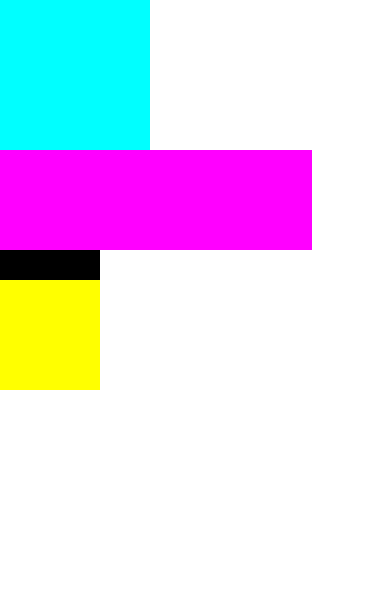
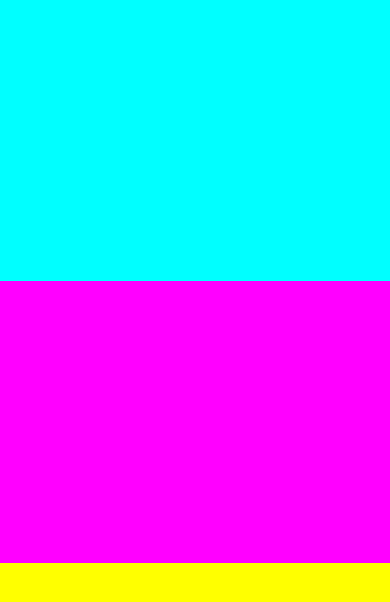
Before and after one commit to Faris-Ihsan/FlexBox, a React Native app: screen / in a window 390 px wide. Shown: the top 602 px of the page. Built offline with nearby package versions, Linux system fonts and the light colour scheme.

Commit message:
86. Flexible Größe mit flex bestimmen

```diff
--- a/App.js
+++ b/App.js
@@ -5,29 +5,25 @@
     <View style={styles.container}>
       <View style={styles.box1}/>
       <View style={styles.box2}/>
-      <View style={styles.box3}>
-        <View style={{ width: '100%', height: 30, backgroundColor: 'black' }}/>
-      </View>
+      <View style={styles.box3}/>
     </View>
   );
 }
 
 const styles = StyleSheet.create({
   container: {
+    flex: 1,
   },
   box1: {
-    width: 150,
-    height: 150,
+    flex: 1,
     backgroundColor: 'cyan',
   },
-    box2: {
-    width: '80%',
-    height: 100,
+  box2: {
+    flex: 1,
     backgroundColor: 'magenta',
   },
-    box3: {
-    width: 100,
-    height: '50%',
+  box3: {
+    flex: 1,
     backgroundColor: 'yellow',
   },
 });
```
